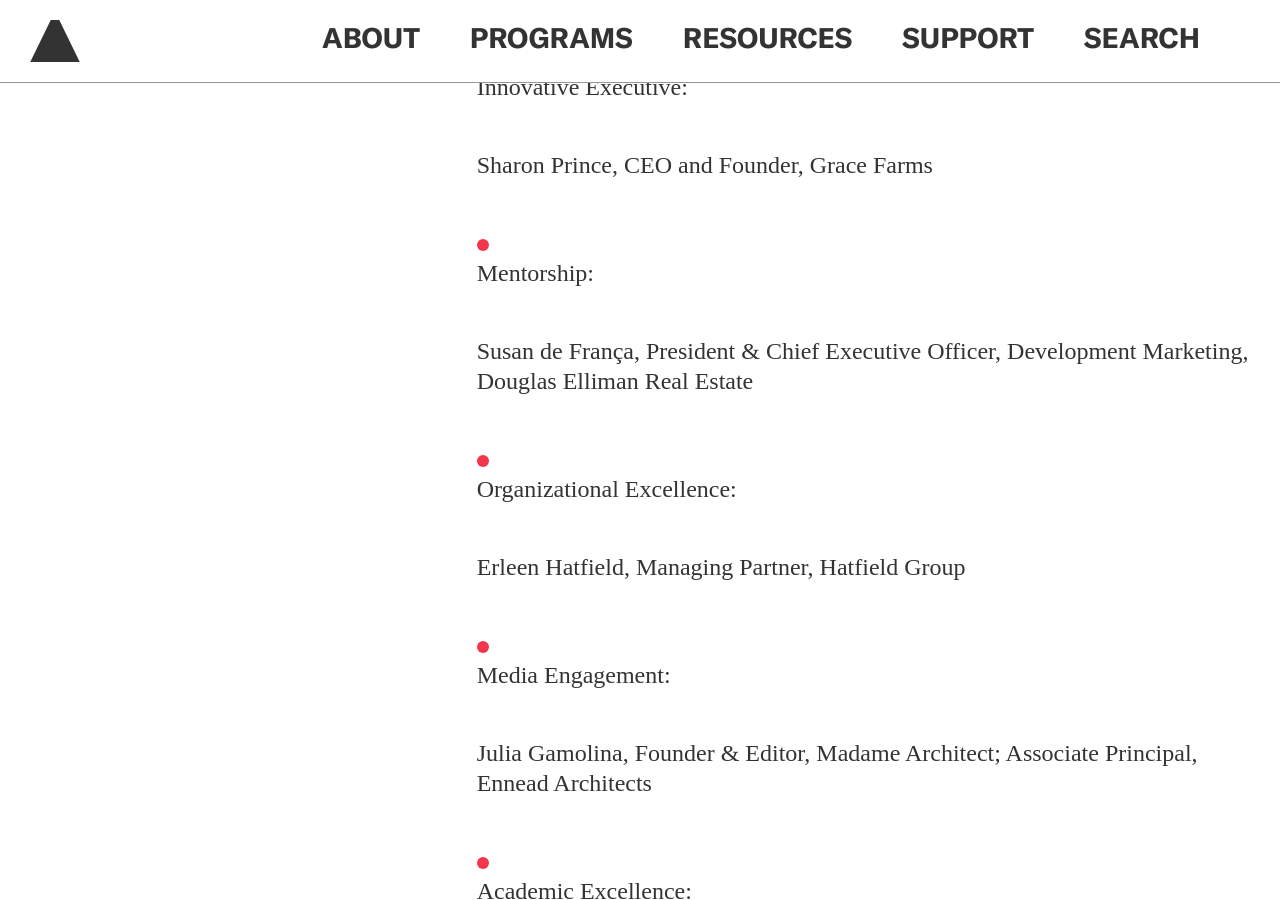
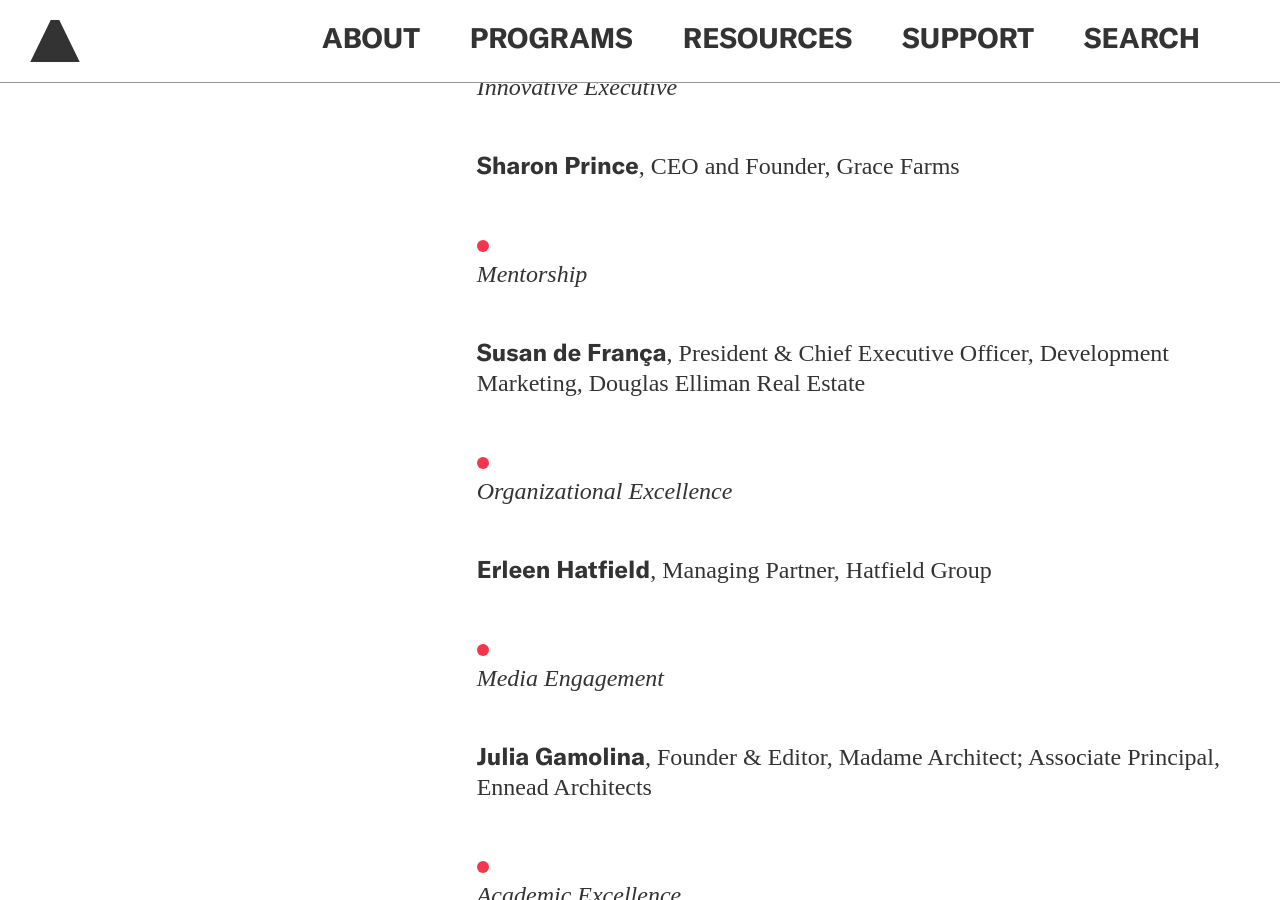
Before and after one commit to jengalas/bwaf-bbw, a Jekyll site: the page built from _programs/leadership-awards-gala.md, in a window 1280 px wide and 900 px high, scrolled down 1066 px. Built offline with Jekyll 4.4.1, drawn with Linux system fonts in a browser that asks for light colours; nearby versions of some CDN libraries; some web fonts are replaced; some of the changed text lies outside the part shown.

Commit message:
Updated 1 file via CloudCannon.

```diff
--- a/_programs/leadership-awards-gala.md
+++ b/_programs/leadership-awards-gala.md
@@ -43,29 +43,29 @@
       2026 Bevys Leadership Awards Honorees
 
 
-      * Innovative Executive:
+      * *Innovative Executive*
 
-        Sharon Prince, CEO and Founder, Grace Farms
+        **Sharon Prince**, CEO and Founder, Grace Farms
 
-      * Mentorship:
+      * *Mentorship*
 
-        Susan de França, President & Chief Executive Officer, Development Marketing, Douglas Elliman Real Estate
+        **Susan de França**, President & Chief Executive Officer, Development Marketing, Douglas Elliman Real Estate
 
-      * Organizational Excellence:
+      * *Organizational Excellence*
 
-        Erleen Hatfield, Managing Partner, Hatfield Group
+        **Erleen Hatfield**, Managing Partner, Hatfield Group
 
-      * Media Engagement:
+      * *Media Engagement*
 
-        Julia Gamolina, Founder & Editor, Madame Architect; Associate Principal, Ennead Architects
+        **Julia Gamolina**, Founder & Editor, Madame Architect; Associate Principal, Ennead Architects
 
-      * Academic Excellence:
+      * *Academic Excellence*
 
-        Amale Andraos, Dean Emeritus, Columbia GSAPP; Founder & Principal, WORKac
+        **Amale Andraos**, Dean Emeritus, Columbia GSAPP; Founder & Principal, WORKac
 
-      * Emerging Leader:
+      * *Emerging Leader*
 
-        Tess McNamara, Buildings and Infrastructure Lead, Office of Sustainability, Port Authority of NY/NJ
+        **Tess McNamara**, Buildings and Infrastructure Lead, Office of Sustainability, Port Authority of NY/NJ
 
       For nearly three decades, BWAF has worked to expand visibility, influence,
       and opportunity for women across the built environment. What began as an
```
